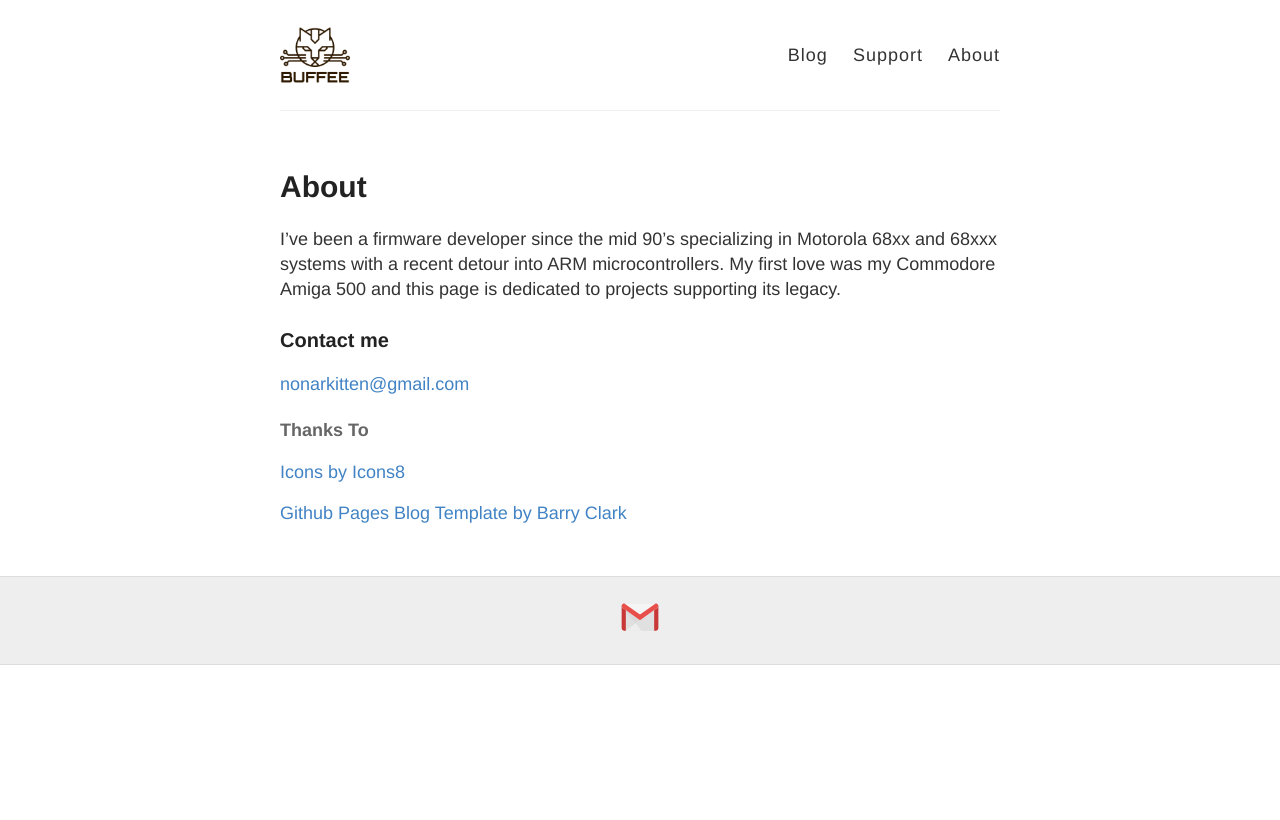
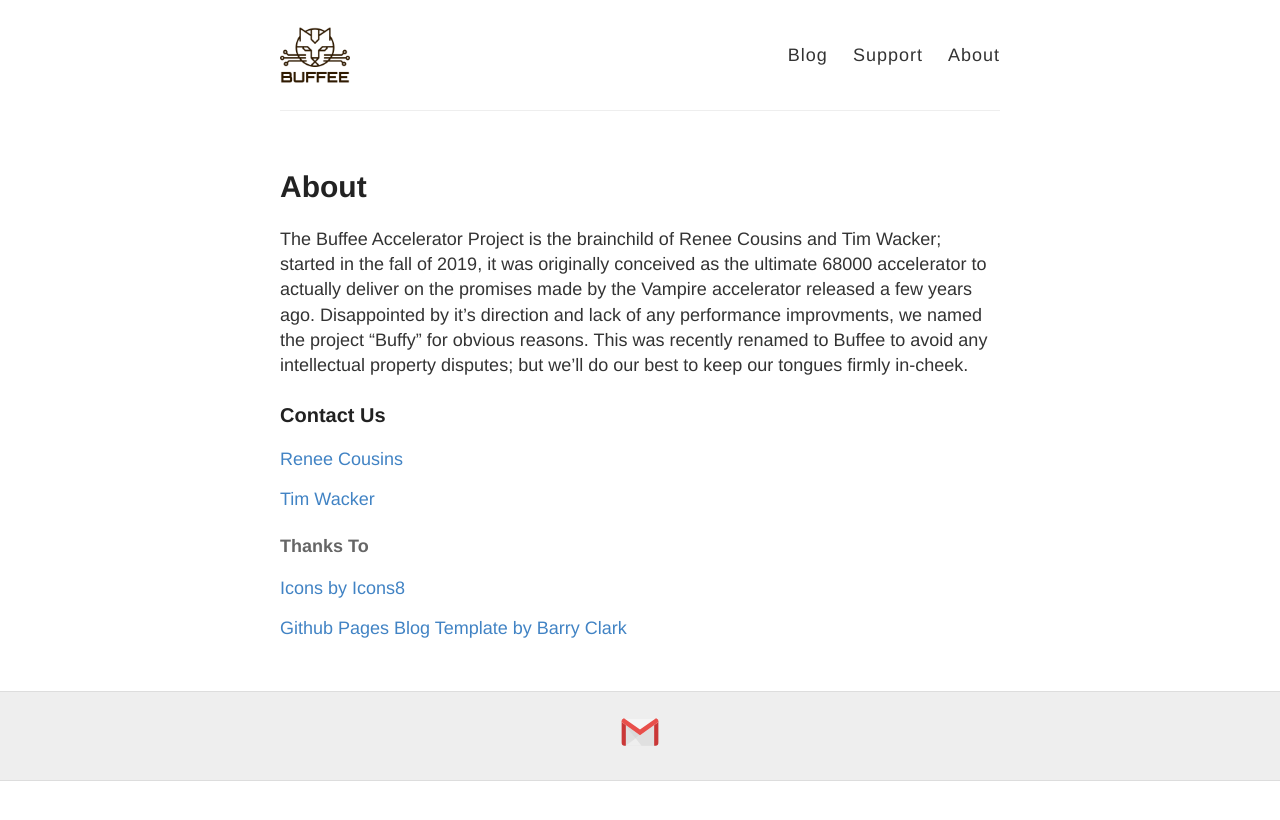
Before and after one commit to lostcatproductions/lostcatproductions.github.io, a Jekyll site: the page built from about.md, in a window 1280 px wide. Shown: the top 820 px of the page. Built offline with Jekyll 4.4.1, drawn with Linux system fonts in a browser that asks for light colours; some web fonts are replaced.

Commit message:
Update about.md

```diff
--- a/about.md
+++ b/about.md
@@ -4,13 +4,16 @@ title: About
 permalink: /about/
 ---
 
-I've been a firmware developer since the mid 90's specializing in Motorola 68xx and 68xxx systems with a recent detour into ARM microcontrollers. My first love was my Commodore Amiga 500 and this page is dedicated to projects supporting its legacy.
+The Buffee Accelerator Project is the brainchild of Renee Cousins and Tim Wacker; started in the fall of 2019, it was originally conceived as the ultimate 68000 accelerator to actually deliver on the promises made by the Vampire accelerator released a few years ago. Disappointed by it's direction and lack of any performance improvments, we named the project "Buffy" for obvious reasons. This was recently renamed to Buffee to avoid any intellectual property disputes; but we'll do our best to keep our tongues firmly in-cheek.
 
-### Contact me
+### Contact Us
 
-[nonarkitten@gmail.com](mailto:nonarkitten@gmail.com)
+[Renee Cousins](mailto:renee.cousins@buffee.ca)
+
+[Tim Wacker](mailto:tim.wacker@buffee.ca)
 
 #### Thanks To
+
 [Icons by Icons8](https://iconscout.com/contributors/icons8)
 
 [Github Pages Blog Template by Barry Clark](https://github.com/barryclark/jekyll-now)
```
